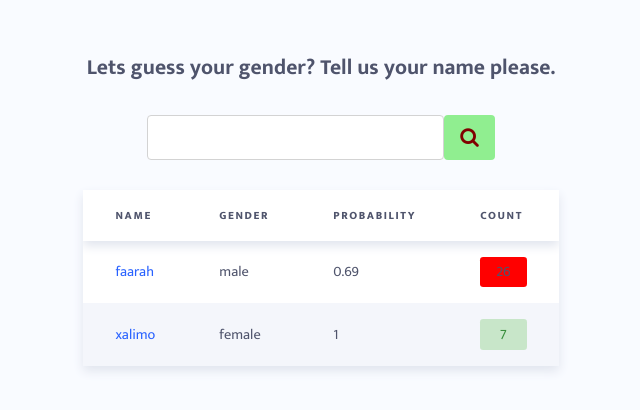
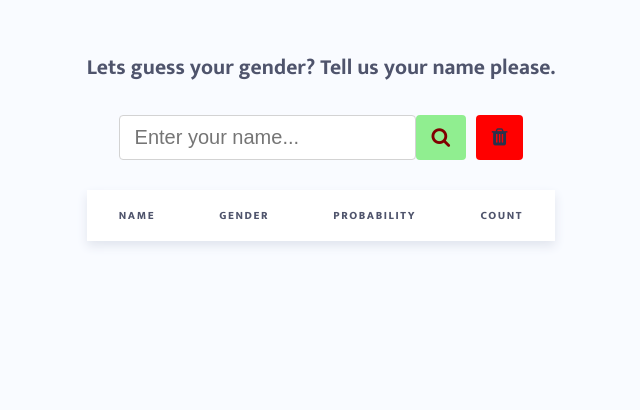
Before and after one commit to shaalle/Gender-Predictor-App, a plain HTML site: page index.html in a window 1280 px wide. Shown: the whole page, without its empty margins (319-959 px from the left). Drawn offline with Linux system fonts and the light colour scheme.

Commit message:
update
Added functionalities to the Gender Predictor App:
1- Added delete feature.
2- Added feature that can store data to the browser.
3- The data stored in the browser will persist even after the browser window is closed.
4- cleaning and refactoring previous code.

```diff
--- a/app.js
+++ b/app.js
@@ -1,16 +1,16 @@
-// Gender Predictor Api
+// Gender Predictor Api Link/URL
 const BASE_URL = `https://api.genderize.io?name=`
+// these variables help us store/get values from the html elements
 const inputSearch = document.getElementById('search')
 const searchBtn = document.getElementById('btnSearch')
-const tblGender = document.getElementById('tblGender')
-
+const clearBtn = document.getElementById('btnClear')
+const tbodyGender = document.getElementById('tbodyGender')
+// this is the function that finds the searched name from the API
 const getSearchedGender = (name) => {
     fetch(`${BASE_URL}${name}`)
      .then(response => response.json())
      .then(json => {
-        console.log(json)
-        tblGender.innerHTML += `
-      <tbody>
+        tbodyGender.innerHTML += `
          <tr>
            <td><a href="#">${json.name}</a></td>
            <td>${json.gender}</td>
@@ -18,9 +18,26 @@ const getSearchedGender = (name) => {
            <td>
            <p class="status status-paid">${json.count}</p>
            </td>
-        </tr>
-      </tbody>`
+         </tr>`
+      // saves the searched name to the localstorage memory
+      localStorage.setItem('table', tbodyGender.innerHTML)
      })
   }
-
-  searchBtn.onclick = () => getSearchedGender(inputSearch.value)
+  // retrieves back the saved data after refreshing or closing the page
+  tbodyGender.innerHTML = localStorage.getItem('table')
+  // shows data to the table after clicking the search button
+    searchBtn.onclick = () => {
+      // checking if the user given input or not
+      inputSearch.value === '' ? alert('Fadlan soo gali magac👀') : getSearchedGender(inputSearch.value)
+    }
+  // clears the dom after clicking the clear/delete button
+  clearBtn.onclick = () => {
+    if(tbodyGender.innerHTML === ''){
+      alert('Waxba Kuma jirin Markii horeba ee dhesha ciyaarta ka dhaaf😒')
+    }else{
+      alert('Waad Tirtay xogtii ku jirtay Table-kan😊')
+      localStorage.clear()
+      inputSearch.innerText = ''
+      window.location.reload();
+    }
+  }
--- a/index.html
+++ b/index.html
@@ -13,10 +13,11 @@
 <body>
     <h2>Lets guess your gender? Tell us your name please.</h2>
     <div class="container">
-    <input type="text" name="" id="search">
-    <button id="btnSearch" type="submit"><i class="fa fa-search" aria-hidden="true"></i></button>
+    <input type="text" name="" id="search" placeholder="Enter your name..." >
+    <button id="btnSearch" type="submit"><i class="fa fa-search" aria-hidden="true"></i></button>&nbsp;&nbsp;&nbsp;
+    <button id="btnClear" type="submit"><i class="fa fa-trash"></i></button>
     </div>
-    <table id="tblGender">
+    <table >
       <thead>
         <tr>
           <th>Name</th>
@@ -25,23 +26,7 @@
           <th>count</th>
         </tr>
       </thead>
-    <tbody>
-        <tr>
-          <td><a href="#">faarah</a></td>
-          <td>male</td>
-          <td>0.69</td>
-          <td>
-            <p class="status status-unpaid">26</p>
-          </td>
-        </tr>
-        <tr>
-          <td><a href="#">xalimo</a></td>
-          <td>female</td>
-          <td>1</td>
-          <td>
-            <p class="status status-paid">7</p>
-          </td>
-        </tr>
+    <tbody id="tbodyGender">
       </tbody>
     </table>
     <script src="./app.js"></script>
--- a/style.css
+++ b/style.css
@@ -10,7 +10,7 @@ h2 {
     margin-top: 50px;
     text-align: center;
 }
-#search, #btnSearch {
+#search, #btnSearch,#btnClear {
     padding: 10px 15px;
     font-size: 20px;
     border-radius: 4px;
@@ -34,8 +34,17 @@ input:focus {
     background-color: lightgreen;
     border: 1px solid transparent;
 }
-i {
+#btnClear {
+  cursor: pointer;
+  background-color: red;
+  border: 1px solid transparent;
+}
+#btnSearch i {
     color:maroon;
+}
+#btnClear i {
+  padding: 10;
+  color: #2a324b;
 }
 
 /* table design code */
```
Lines whose indentation alone changed are shown as unchanged.
